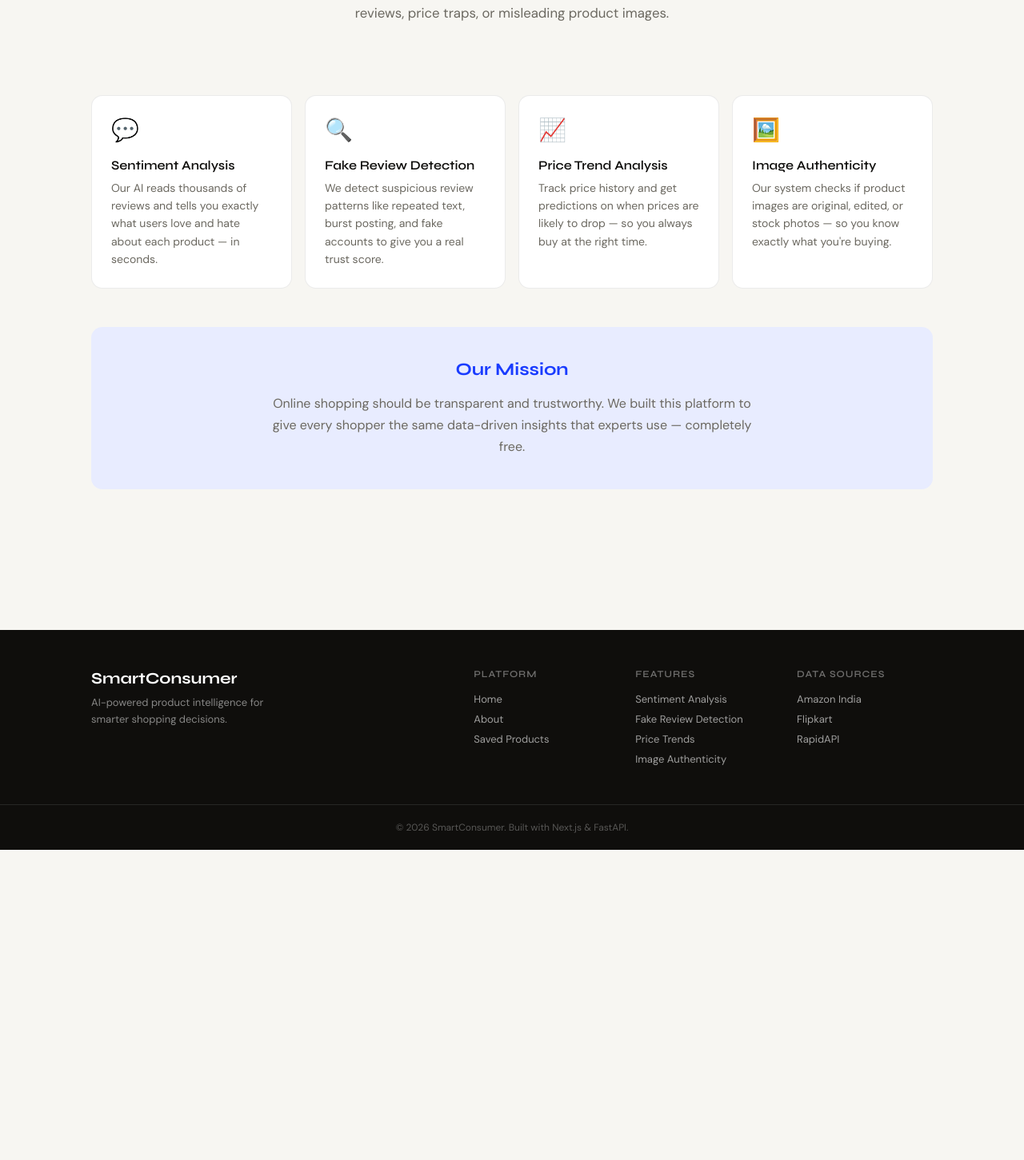
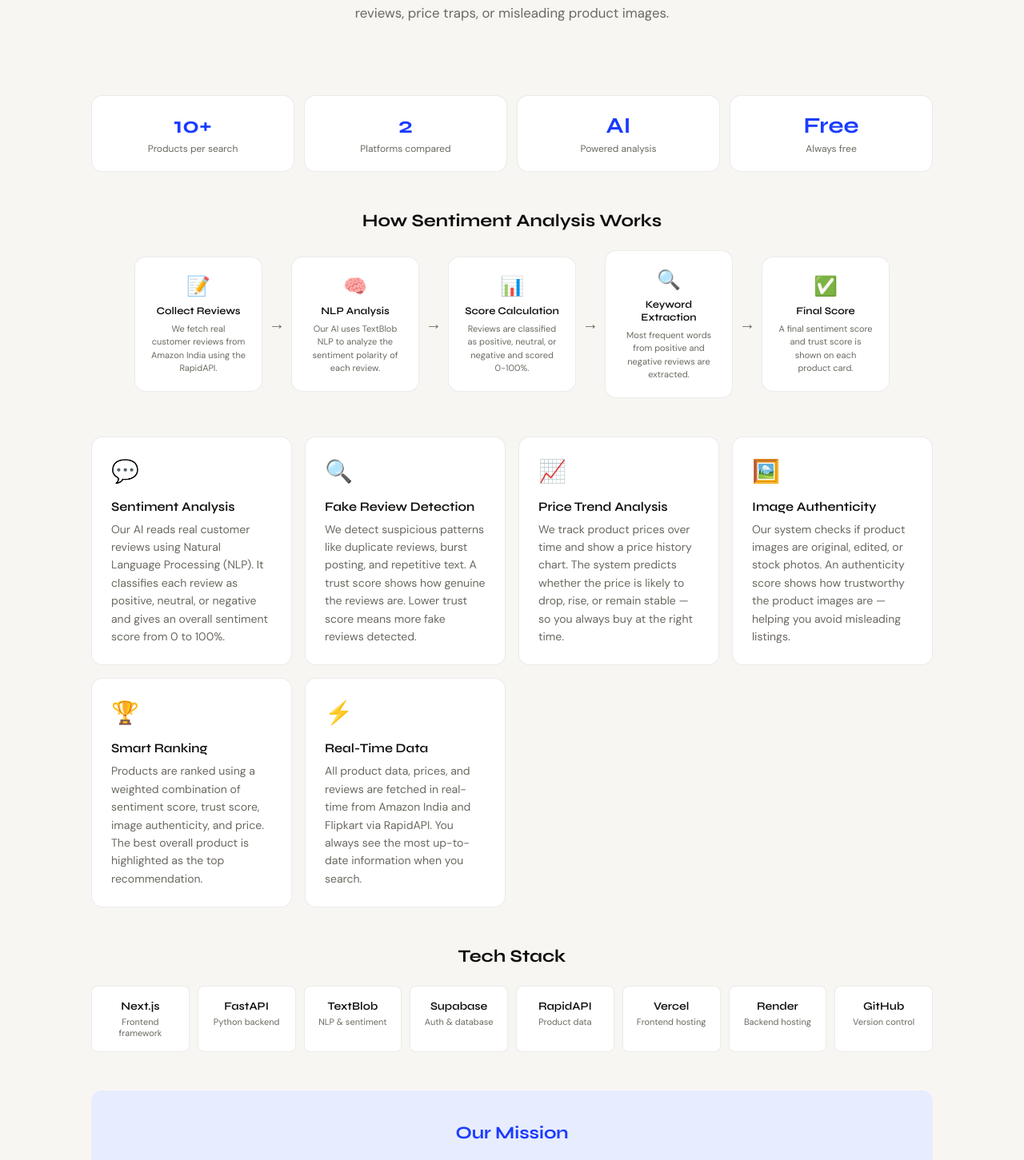
Before and after one commit to kavimalarkm/smart-consumer-platform, a Next.js app: page /about in a window 1280 px wide. Shown: the part 305-1756 px from the top of the page at 80% size. Before the commit the page ends 1368 px from the top, so only its background shows below. Built offline with nearby package versions, Linux system fonts and the light colour scheme.

Commit message:
improve about page with sentiment flow and tech stack

```diff
--- a/src/app/about/page.js
+++ b/src/app/about/page.js
@@ -1,13 +1,68 @@
 export default function About() {
   return (
     <main className="main-container">
+
       <div className="about-hero">
         <div className="hero-badge">About Us</div>
         <h1 className="hero-title">Smart Consumer Intelligence</h1>
         <p className="hero-subtitle">
-          We help shoppers make smarter decisions using AI — no more fake reviews,
-          price traps, or misleading product images.
+          We help shoppers make smarter decisions using AI — no more fake
+          reviews, price traps, or misleading product images.
         </p>
+      </div>
+
+      <div className="about-stats">
+        <div className="about-stat">
+          <div className="about-stat-number">10+</div>
+          <div className="about-stat-label">Products per search</div>
+        </div>
+        <div className="about-stat">
+          <div className="about-stat-number">2</div>
+          <div className="about-stat-label">Platforms compared</div>
+        </div>
+        <div className="about-stat">
+          <div className="about-stat-number">AI</div>
+          <div className="about-stat-label">Powered analysis</div>
+        </div>
+        <div className="about-stat">
+          <div className="about-stat-number">Free</div>
+          <div className="about-stat-label">Always free</div>
+        </div>
+      </div>
+
+      <div className="about-section">
+        <h2 className="about-section-title">How Sentiment Analysis Works</h2>
+        <div className="about-flow">
+          <div className="about-flow-step">
+            <div className="about-flow-icon">📝</div>
+            <div className="about-flow-title">Collect Reviews</div>
+            <div className="about-flow-desc">We fetch real customer reviews from Amazon India using the RapidAPI.</div>
+          </div>
+          <div className="about-flow-arrow">→</div>
+          <div className="about-flow-step">
+            <div className="about-flow-icon">🧠</div>
+            <div className="about-flow-title">NLP Analysis</div>
+            <div className="about-flow-desc">Our AI uses TextBlob NLP to analyze the sentiment polarity of each review.</div>
+          </div>
+          <div className="about-flow-arrow">→</div>
+          <div className="about-flow-step">
+            <div className="about-flow-icon">📊</div>
+            <div className="about-flow-title">Score Calculation</div>
+            <div className="about-flow-desc">Reviews are classified as positive, neutral, or negative and scored 0-100%.</div>
+          </div>
+          <div className="about-flow-arrow">→</div>
+          <div className="about-flow-step">
+            <div className="about-flow-icon">🔍</div>
+            <div className="about-flow-title">Keyword Extraction</div>
+            <div className="about-flow-desc">Most frequent words from positive and negative reviews are extracted.</div>
+          </div>
+          <div className="about-flow-arrow">→</div>
+          <div className="about-flow-step">
+            <div className="about-flow-icon">✅</div>
+            <div className="about-flow-title">Final Score</div>
+            <div className="about-flow-desc">A final sentiment score and trust score is shown on each product card.</div>
+          </div>
+        </div>
       </div>
 
       <div className="about-grid">
@@ -15,8 +70,9 @@ export default function About() {
           <div className="about-icon">💬</div>
           <h3 className="about-card-title">Sentiment Analysis</h3>
           <p className="about-card-text">
-            Our AI reads thousands of reviews and tells you exactly what users
-            love and hate about each product — in seconds.
+            Our AI reads real customer reviews using Natural Language Processing (NLP).
+            It classifies each review as positive, neutral, or negative and gives
+            an overall sentiment score from 0 to 100%.
           </p>
         </div>
 
@@ -24,8 +80,9 @@ export default function About() {
           <div className="about-icon">🔍</div>
           <h3 className="about-card-title">Fake Review Detection</h3>
           <p className="about-card-text">
-            We detect suspicious review patterns like repeated text, burst
-            posting, and fake accounts to give you a real trust score.
+            We detect suspicious patterns like duplicate reviews, burst posting,
+            and repetitive text. A trust score shows how genuine the reviews are.
+            Lower trust score means more fake reviews detected.
           </p>
         </div>
 
@@ -33,8 +90,9 @@ export default function About() {
           <div className="about-icon">📈</div>
           <h3 className="about-card-title">Price Trend Analysis</h3>
           <p className="about-card-text">
-            Track price history and get predictions on when prices are likely
-            to drop — so you always buy at the right time.
+            We track product prices over time and show a price history chart.
+            The system predicts whether the price is likely to drop, rise,
+            or remain stable — so you always buy at the right time.
           </p>
         </div>
 
@@ -43,8 +101,50 @@ export default function About() {
           <h3 className="about-card-title">Image Authenticity</h3>
           <p className="about-card-text">
             Our system checks if product images are original, edited, or stock
-            photos — so you know exactly what you're buying.
+            photos. An authenticity score shows how trustworthy the product
+            images are — helping you avoid misleading listings.
           </p>
+        </div>
+
+        <div className="about-card">
+          <div className="about-icon">🏆</div>
+          <h3 className="about-card-title">Smart Ranking</h3>
+          <p className="about-card-text">
+            Products are ranked using a weighted combination of sentiment score,
+            trust score, image authenticity, and price. The best overall product
+            is highlighted as the top recommendation.
+          </p>
+        </div>
+
+        <div className="about-card">
+          <div className="about-icon">⚡</div>
+          <h3 className="about-card-title">Real-Time Data</h3>
+          <p className="about-card-text">
+            All product data, prices, and reviews are fetched in real-time from
+            Amazon India and Flipkart via RapidAPI. You always see the most
+            up-to-date information when you search.
+          </p>
+        </div>
+      </div>
+
+      <div className="about-tech">
+        <h2 className="about-section-title">Tech Stack</h2>
+        <div className="tech-grid">
+          {[
+            { name: "Next.js", desc: "Frontend framework", color: "#0f0e0c" },
+            { name: "FastAPI", desc: "Python backend", color: "#059669" },
+            { name: "TextBlob", desc: "NLP & sentiment", color: "#2563eb" },
+            { name: "Supabase", desc: "Auth & database", color: "#3ecf8e" },
+            { name: "RapidAPI", desc: "Product data", color: "#0f172a" },
+            { name: "Vercel", desc: "Frontend hosting", color: "#000000" },
+            { name: "Render", desc: "Backend hosting", color: "#46e3b7" },
+            { name: "GitHub", desc: "Version control", color: "#1f2328" },
+          ].map((tech) => (
+            <div key={tech.name} className="tech-card">
+              <div className="tech-name">{tech.name}</div>
+              <div className="tech-desc">{tech.desc}</div>
+            </div>
+          ))}
         </div>
       </div>
 
@@ -56,6 +156,7 @@ export default function About() {
           experts use — completely free.
         </p>
       </div>
+
     </main>
   );
 }
--- a/src/app/globals.css
+++ b/src/app/globals.css
@@ -1518,3 +1518,123 @@ body {
 .breakdown-label-pos { color: #16a34a; font-weight: 500; }
 .breakdown-label-neu { color: #d97706; font-weight: 500; }
 .breakdown-label-neg { color: #dc2626; font-weight: 500; }
+/* About page improvements */
+.about-stats {
+  display: grid;
+  grid-template-columns: repeat(4, 1fr);
+  gap: 12px;
+  margin-bottom: 3rem;
+}
+
+.about-stat {
+  background: var(--surface);
+  border: 1px solid var(--border);
+  border-radius: var(--radius);
+  padding: 1.25rem;
+  text-align: center;
+}
+
+.about-stat-number {
+  font-family: 'Syne', sans-serif;
+  font-size: 28px;
+  font-weight: 700;
+  color: var(--accent);
+  margin-bottom: 4px;
+}
+
+.about-stat-label {
+  font-size: 12px;
+  color: var(--text-secondary);
+}
+
+/* How it works flow */
+.about-section { margin-bottom: 3rem; }
+
+.about-section-title {
+  font-family: 'Syne', sans-serif;
+  font-size: 22px;
+  font-weight: 700;
+  color: var(--text-primary);
+  margin-bottom: 1.5rem;
+  text-align: center;
+}
+
+.about-flow {
+  display: flex;
+  align-items: center;
+  gap: 8px;
+  flex-wrap: wrap;
+  justify-content: center;
+  margin-bottom: 2rem;
+}
+
+.about-flow-step {
+  background: var(--surface);
+  border: 1px solid var(--border);
+  border-radius: var(--radius);
+  padding: 1.25rem;
+  text-align: center;
+  width: 160px;
+  flex-shrink: 0;
+}
+
+.about-flow-icon { font-size: 24px; margin-bottom: 8px; }
+
+.about-flow-title {
+  font-family: 'Syne', sans-serif;
+  font-size: 13px;
+  font-weight: 600;
+  color: var(--text-primary);
+  margin-bottom: 6px;
+}
+
+.about-flow-desc {
+  font-size: 11px;
+  color: var(--text-secondary);
+  line-height: 1.5;
+}
+
+.about-flow-arrow {
+  font-size: 20px;
+  color: var(--text-secondary);
+  flex-shrink: 0;
+}
+
+/* Tech stack */
+.about-tech { margin-bottom: 3rem; }
+
+.tech-grid {
+  display: grid;
+  grid-template-columns: repeat(auto-fit, minmax(120px, 1fr));
+  gap: 10px;
+}
+
+.tech-card {
+  background: var(--surface);
+  border: 1px solid var(--border);
+  border-radius: var(--radius-sm);
+  padding: 1rem;
+  text-align: center;
+  transition: box-shadow 0.2s;
+}
+
+.tech-card:hover { box-shadow: 0 4px 16px rgba(0,0,0,0.08); }
+
+.tech-name {
+  font-family: 'Syne', sans-serif;
+  font-size: 14px;
+  font-weight: 600;
+  color: var(--text-primary);
+  margin-bottom: 4px;
+}
+
+.tech-desc {
+  font-size: 11px;
+  color: var(--text-secondary);
+}
+
+@media (max-width: 640px) {
+  .about-stats { grid-template-columns: repeat(2, 1fr); }
+  .about-flow { flex-direction: column; }
+  .about-flow-arrow { transform: rotate(90deg); }
+}
```
